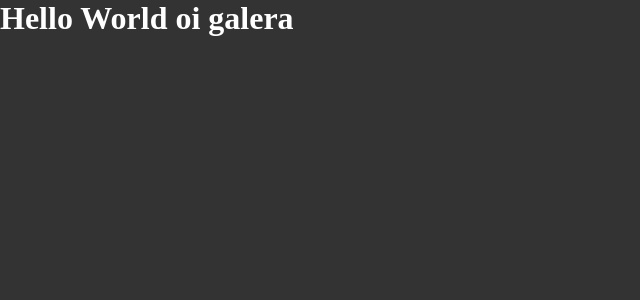
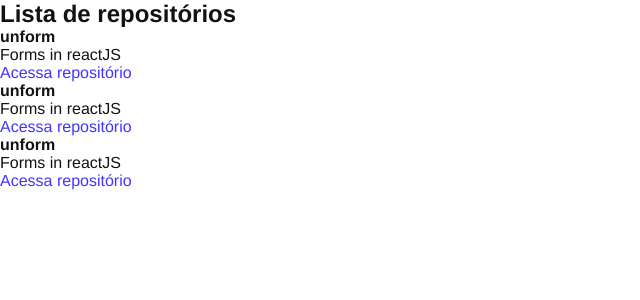
Before and after one commit to lademir/Rocketseat_ignite, a React app in the folder 01-github-explorer/: page / in a window 1280 px wide. Shown: the top 300 px of the page, without its empty margins (0-640 px from the left). Built offline with nearby package versions, Linux system fonts and the light colour scheme.

Commit message:
Primeiro componente

```diff
--- a/01-github-explorer/src/App.jsx
+++ b/01-github-explorer/src/App.jsx
@@ -1,7 +1,8 @@
+import { RepositoryList } from './components/RepositoryList'
 import './styles/global.scss'
 
 
 export function App() {
 
-    return <h1>Hello World oi galera</h1>
+    return <RepositoryList />
 }
--- /dev/null
+++ b/01-github-explorer/src/components/RepositoryList.jsx
@@ -0,0 +1,37 @@
+const repositoryName = 'unform';
+
+
+export function RepositoryList() {
+    return (
+        <section>
+            <h1>Lista de repositórios</h1>
+
+            <ul>
+                <li>
+                    <strong>{repositoryName}</strong>
+                    <p>Forms in reactJS</p>
+
+                    <a href="">
+                        Acessa repositório
+                    </a>
+                </li>
+                <li>
+                    <strong>{repositoryName}</strong>
+                    <p>Forms in reactJS</p>
+
+                    <a href="">
+                        Acessa repositório
+                    </a>
+                </li>
+                <li>
+                    <strong>{repositoryName}</strong>
+                    <p>Forms in reactJS</p>
+
+                    <a href="">
+                        Acessa repositório
+                    </a>
+                </li>
+            </ul>
+        </section>
+    )
+}
--- a/01-github-explorer/src/styles/global.scss
+++ b/01-github-explorer/src/styles/global.scss
@@ -5,7 +5,11 @@
 }
 
 body {
-    font: Arial, Helvetica, sans-serif;
-    background: #333;
-    color: #fff;
+    font: 16px "Helvetica Neue", Arial, sans-serif;
+    color: #121214;
 }
+
+a {
+    text-decoration: none;
+    color: #4234ff;
+}
```
